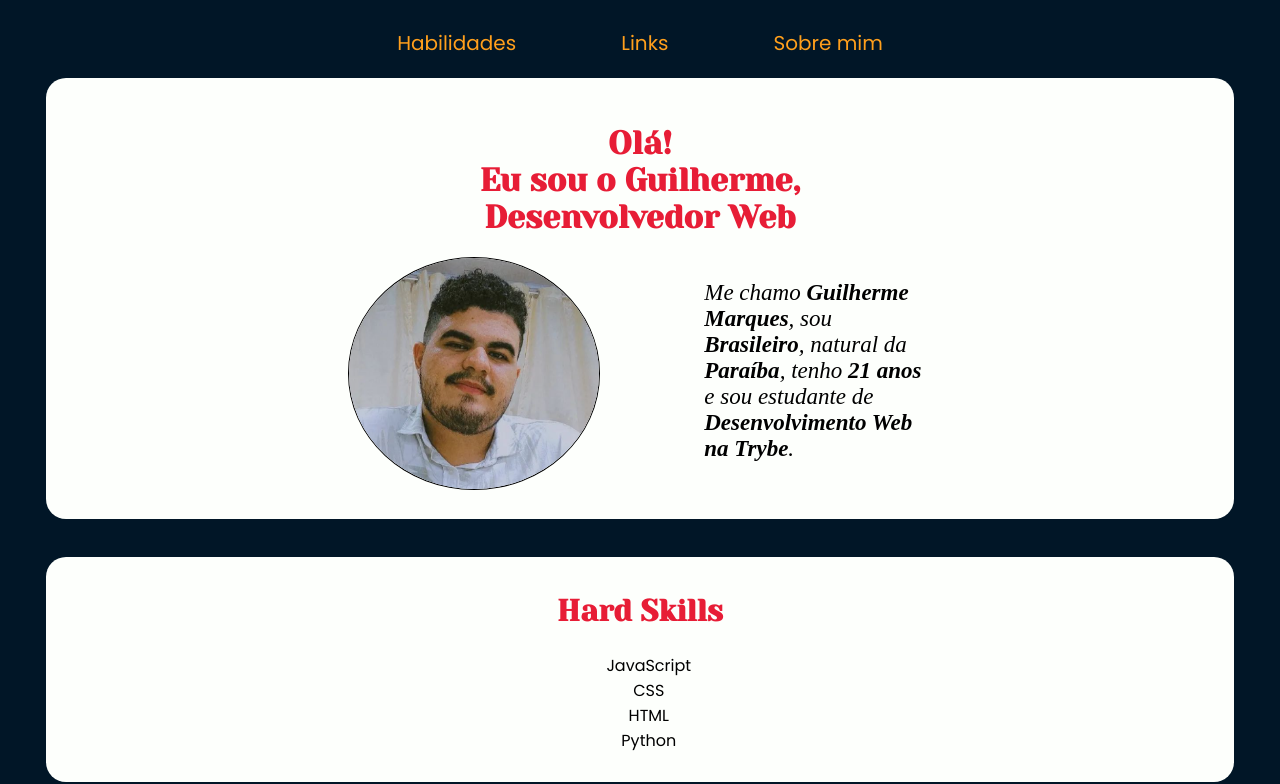
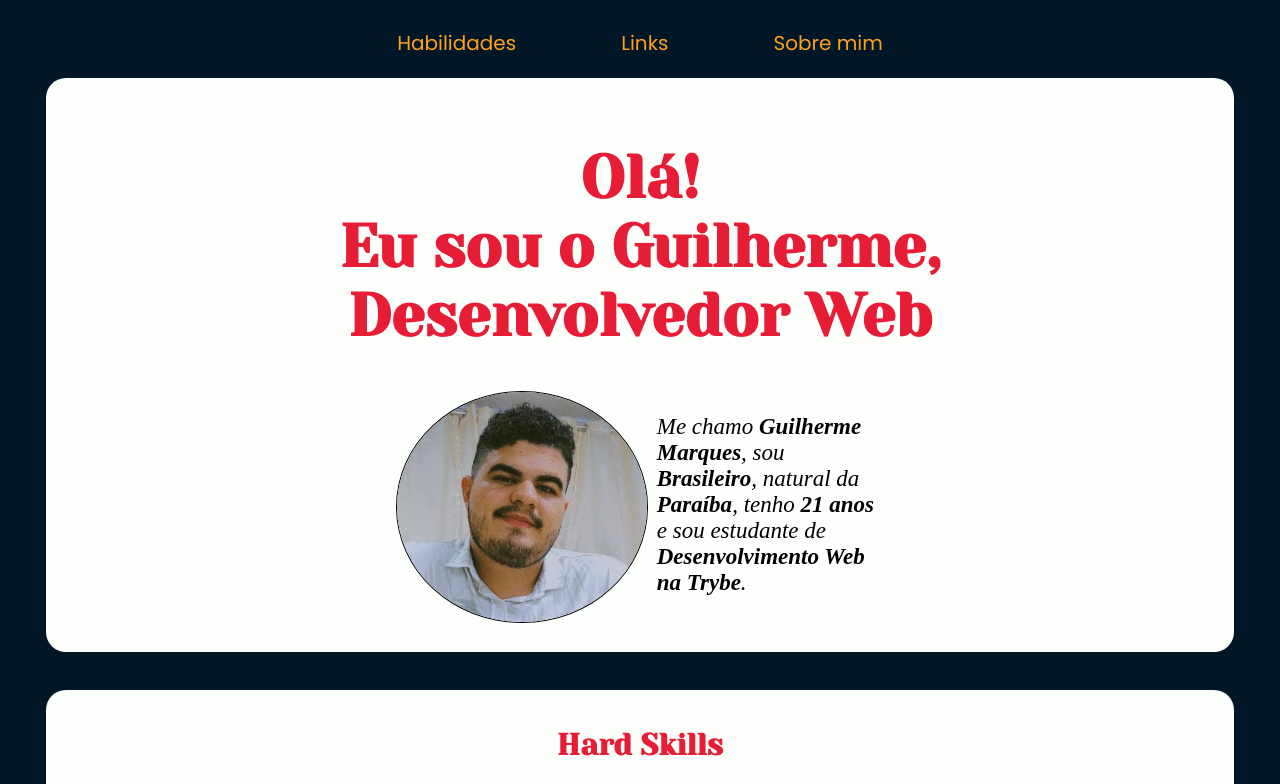
Before and after one commit to guimarquesfvm/guimarquesfvm.github.io, a plain HTML site: page meuPortifolio.html in a window 1280 px wide. Shown: the top 784 px of the page. Drawn offline with Linux system fonts and the light colour scheme.

Commit message:
corrigindo apresentação1

```diff
--- a/style.css
+++ b/style.css
@@ -16,7 +16,7 @@ body{
 
 #guilherme{
   padding: 2%;
-  display: block;
+  display: inline-block;
   background-color: #FDFFFC;
   border-radius: 20px;
   margin: 0px 3%;
@@ -39,8 +39,8 @@ h1{
   font-family: 'Yeseva One', cursive;
   color: #E71D36;
   text-align: center;
-  font-size: 60px
-  width: 20%;
+  font-size: 60px;
+  width: 100%;
 }
 
 h2{
@@ -92,7 +92,7 @@ img{
     width: 250px;
     border-radius: 100%;
     border: 1px solid black;
-    margin-right: 100px;
+    margin-right: 5px;
 }
 
 #links li, a{
```
